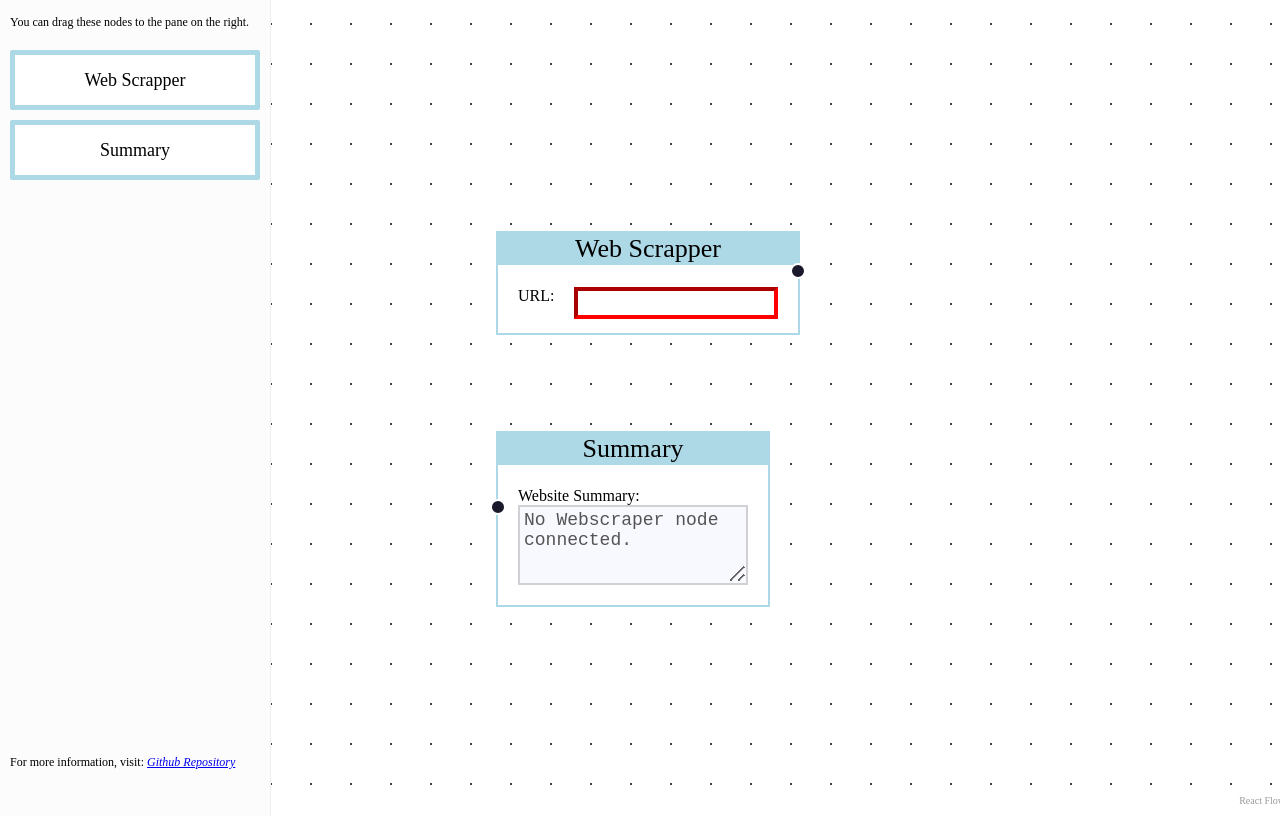
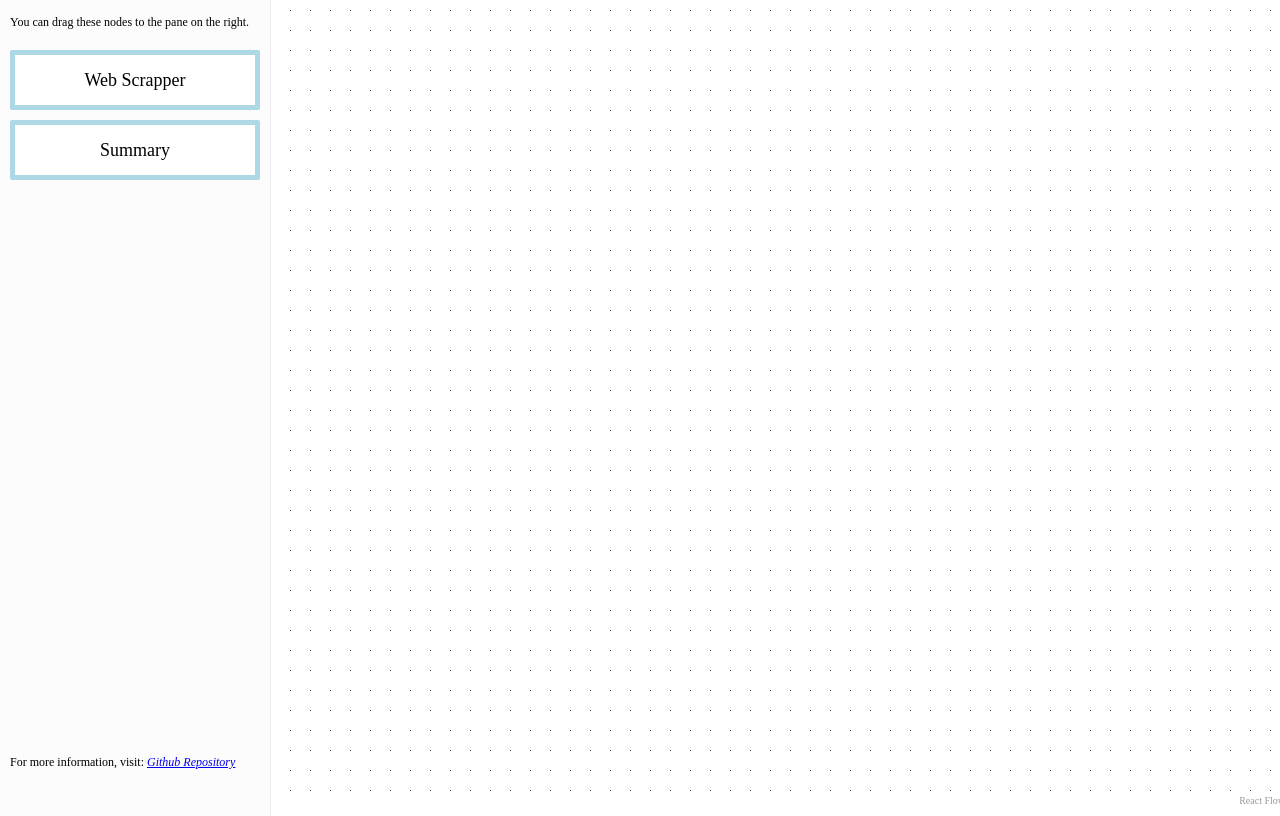
Before and after one commit to 3omara/web-scraper, a React (Vite) app in the folder frontend/: page / in a window 1280 px wide. Built offline with nearby package versions, Linux system fonts and the light colour scheme.

Commit message:
Removed initial nodes.

```diff
--- a/frontend/src/Components/Canvas.jsx
+++ b/frontend/src/Components/Canvas.jsx
@@ -13,21 +13,9 @@ import WebScraperNode from "./WebScraperNode";
 import SummaryNode from "./SummaryNode";
 
 const initialNodes = [
-  {
-    id: "dndnode_1",
-    type: "webScraper",
-    position: { x: 0, y: 0 },
-    data: { label: "webScraper node" },
-  },
-  {
-    id: "dndnode_2",
-    type: "summary",
-    position: { x: 0, y: 100 },
-    data: { label: "summary node" },
-  },
 ];
 
-let id = 3;
+let id = 0;
 const getId = () => `dndnode_${id++}`;
 
 const DnDFlow = ({ type }) => {
--- a/frontend/src/Components/SummaryNode.jsx
+++ b/frontend/src/Components/SummaryNode.jsx
@@ -41,7 +41,7 @@ export default function SummaryNode({}) {
         setSummary("Nothing to summarize.")
       } else {
         let result = await stream_reader(response)
-        setSummary(result.replace(/[^a-zA-Z0-9,. ]/g, "").slice(9, -2))
+        setSummary(result.replace(/[^a-zA-Z0-9,. ]/g, "").slice(5, -2))
       }
     };
     if(content !== ""){
```
